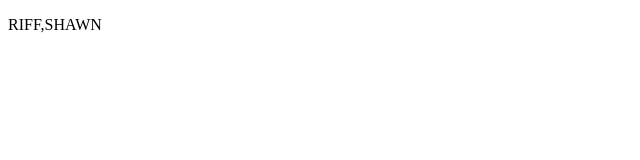
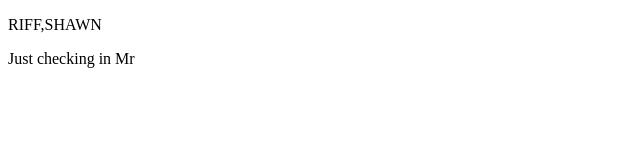
Before and after one commit to Mbai-Developers/my_first_projes, a plain HTML site: page index.html in a window 1280 px wide. Shown: the whole page, without its empty margins (0-640 px from the left). Drawn offline with Linux system fonts and the light colour scheme.

Commit message:
added a checking in message

```diff
--- a/index.html
+++ b/index.html
@@ -11,7 +11,7 @@
 
 <Hello Everyone>
 <p>RIFF,SHAWN</p>
-
+<p>Just checking in Mr</p>
 
 
 
```
